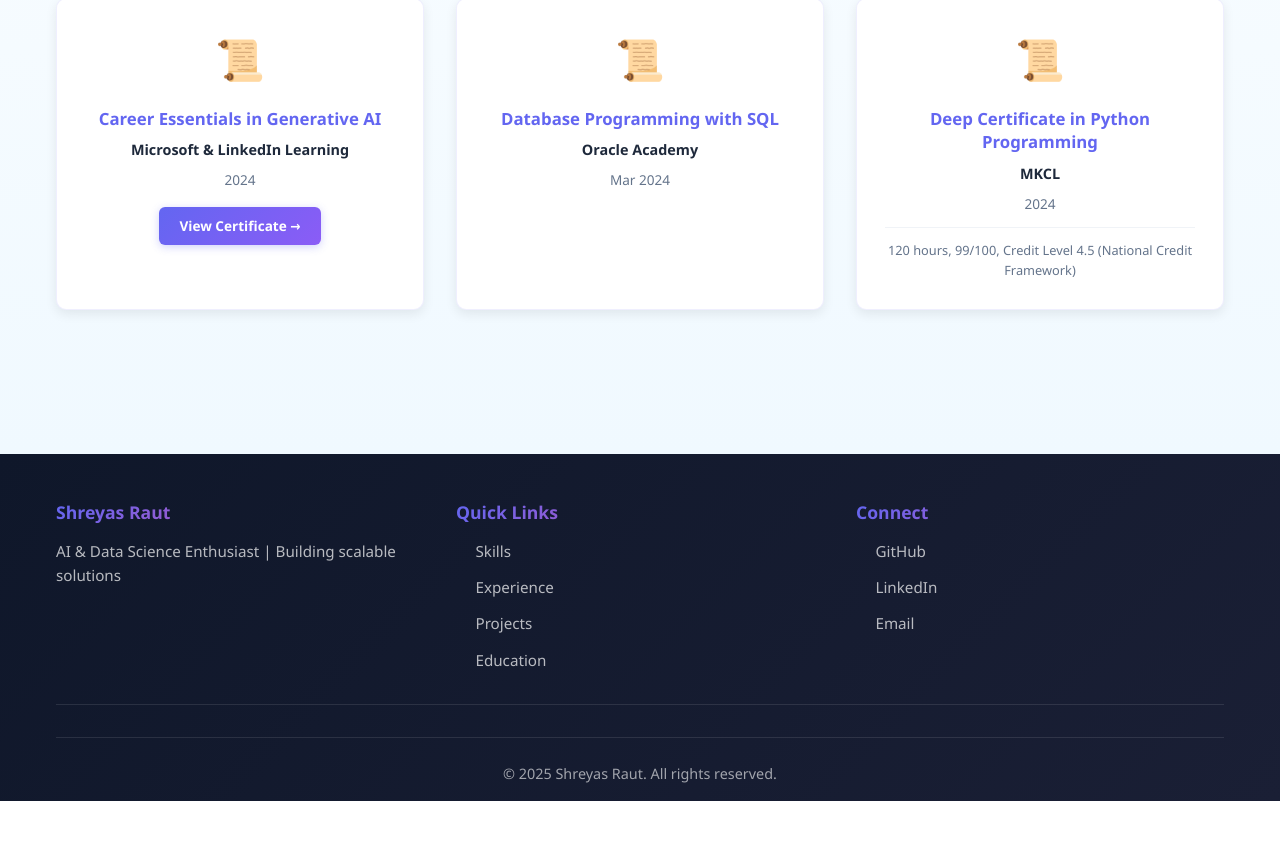
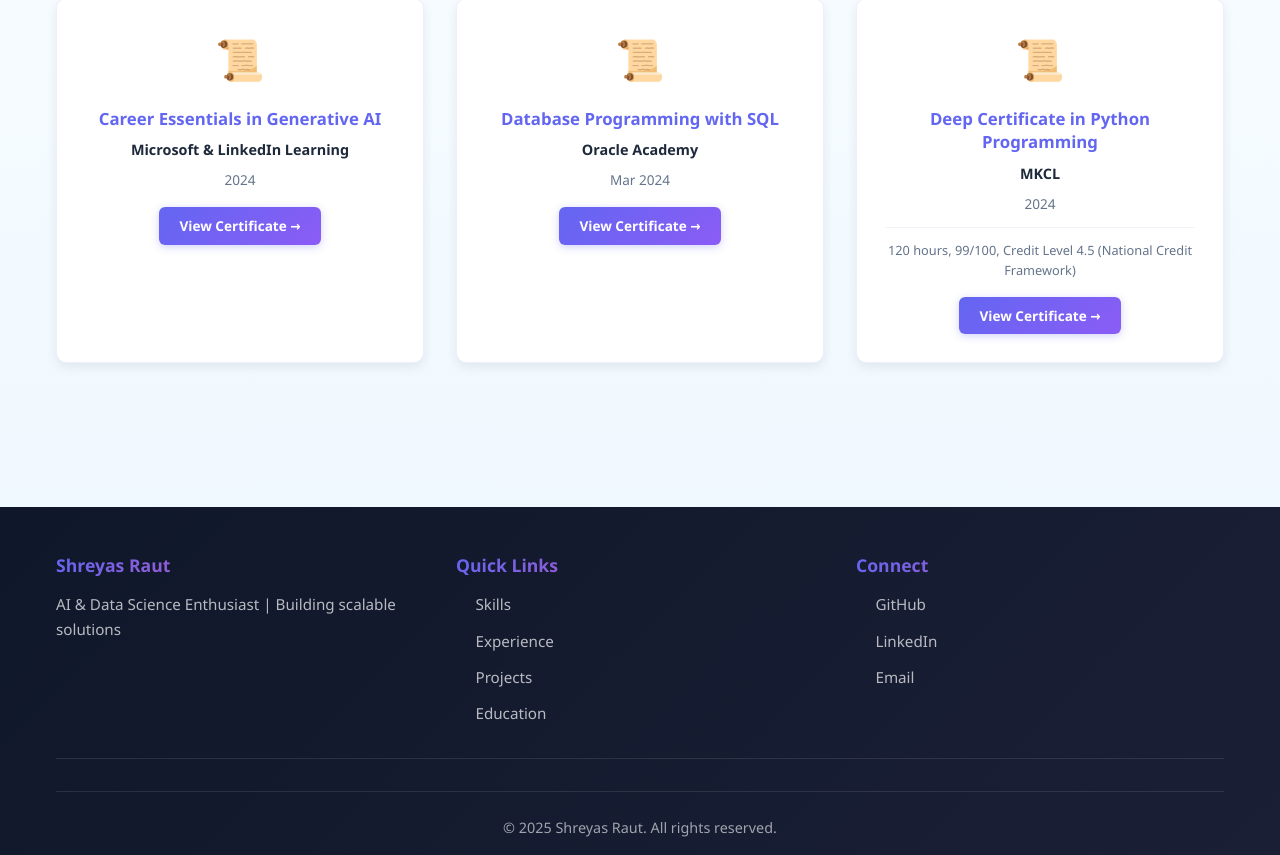
Before and after one commit to shreyasraut0707/Portfolio, a React (Vite) app: page / in a window 1280 px wide. Shown: the part 4674-5529 px from the top of the page. Before the commit the page ends 5475 px from the top, so only its background shows below. Built offline with nearby package versions, Linux system fonts and the light colour scheme.

Commit message:
Add MKCL and Oracle certificate PDFs with clickable links

```diff
--- a/src/data/resume.ts
+++ b/src/data/resume.ts
@@ -131,14 +131,16 @@
     id: '2',
     title: 'Database Programming with SQL',
     issuer: 'Oracle Academy',
-    date: 'Mar 2024'
+    date: 'Mar 2024',
+    link: '/Oracle_Certificate.pdf'
   },
   {
     id: '3',
     title: 'Deep Certificate in Python Programming',
     issuer: 'MKCL',
     date: '2024',
-    details: '120 hours, 99/100, Credit Level 4.5 (National Credit Framework)'
+    details: '120 hours, 99/100, Credit Level 4.5 (National Credit Framework)',
+    link: '/MKCL_Certificate.pdf'
   }
 ];
 
```
Also changed, not shown: 2 other files (tests, documents, lock files or other folders).
